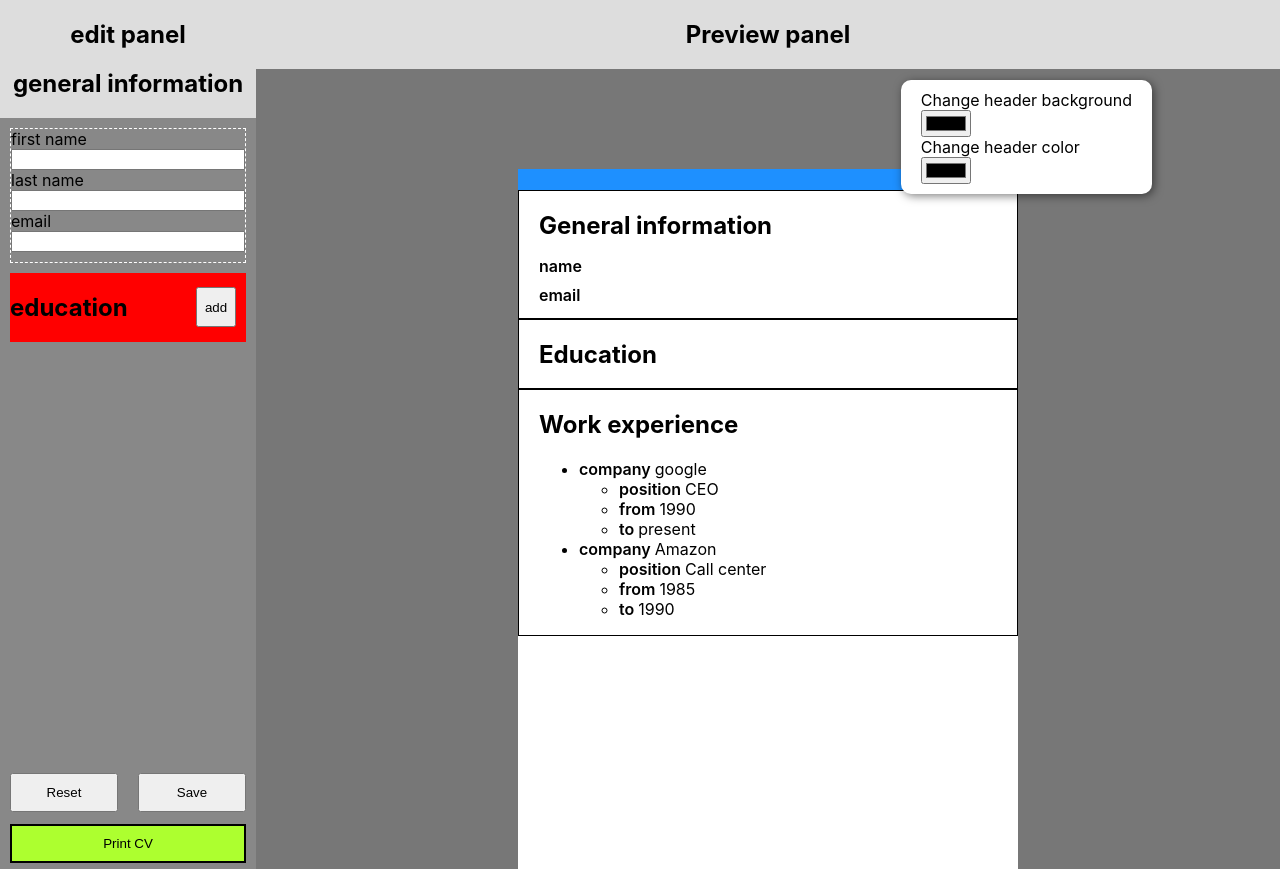
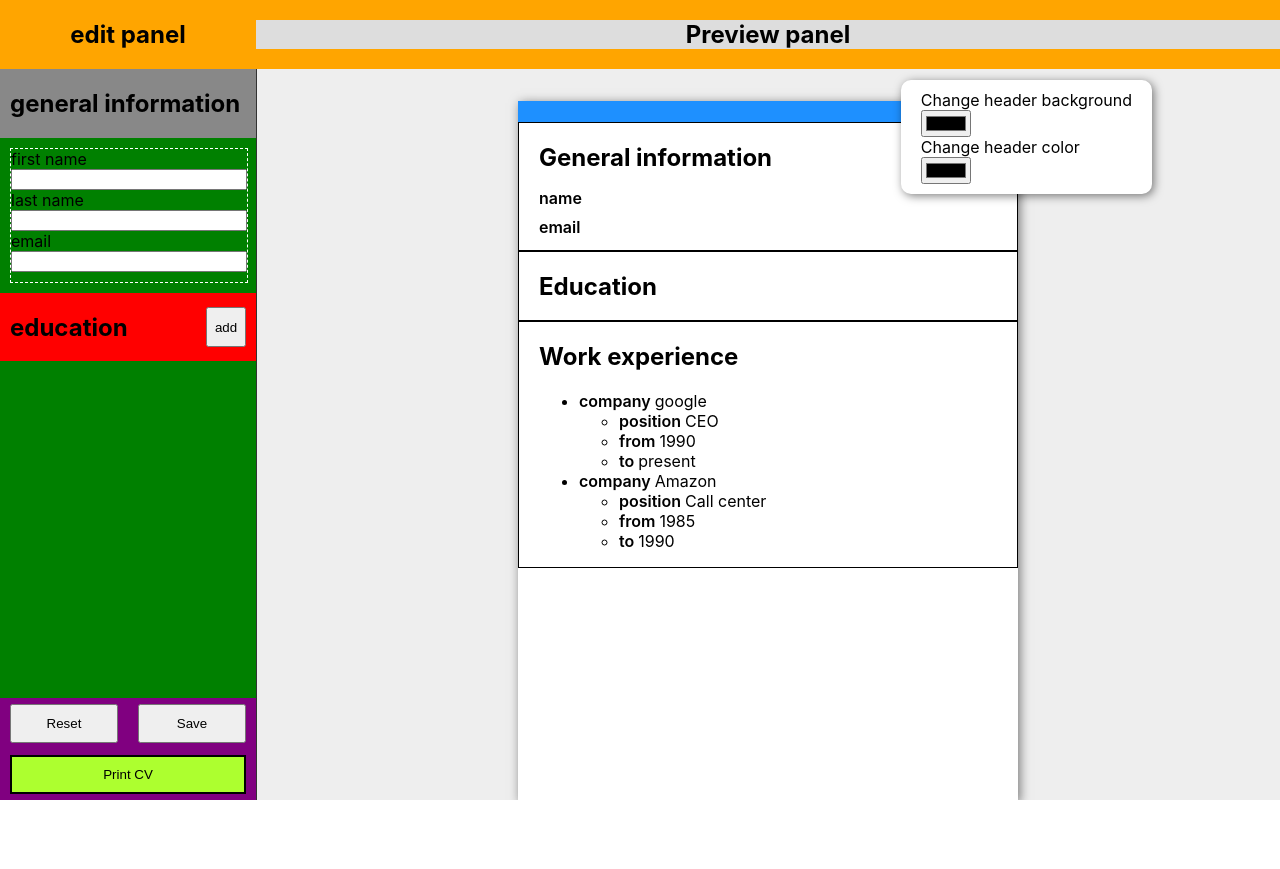
Before and after one commit to joeldevel/TOP-CV-application, a React (Create React App) app: page / in a window 1280 px wide. After the commit the page ends 800 px from the top, so only its background shows below. Built offline with nearby package versions, Linux system fonts and the light colour scheme.

Commit message:
adds fixed height sidenav styles

```diff
--- a/src/App.css
+++ b/src/App.css
@@ -1,8 +1,9 @@
 /* general
 ==============================================================================*/
 .app {
-  display: flex;
+  display: grid;
   min-height: 100vh;
+  grid-template-columns: 20vw auto;
 }
 
 button {
@@ -27,23 +28,49 @@ button {
 
 /*edit panel
 ==============================================================================*/
+
+.edit-panel {
+    background: pink;
+    display: flex;
+    flex-direction: column;
+    width: 20vw;
+    border-right: 1px solid #333;
+    height: 100vh;
+    position: relative;
+    top:0;
+    left: 0;
+}
+
 .edit-panel-section-header {
     display: flex;
     justify-content: space-between;
     background: red;
-    margin: 10px;
-    padding-right:10px;
+    /* margin: 10px; */
+    padding:0 10px;
+    position: sticky;
+    top: 0;
 }
-.edit-panel {
-  background: #888;
-  display: flex;
-  flex-direction: column;
-  width: 20vw;
-  /* overflow: scroll; */
+
+.panel-title-container {
+    background: orange;
+    width: 100%;
+    text-align: center;
+    position: sticky;
+    top: 0;
+}
+
+.edit-section-header {
+    background: #888;
+    padding:0 10px;
+    /* height: 100%; */
 }
 
 .sections-container {
-  /* overflow: scroll; */
+  background: green;
+  padding-bottom: 200px;
+  overflow-y: scroll;
+  overflow-x: hidden;
+  height: 100%;
 }
 
 .visible {
@@ -53,17 +80,22 @@ button {
 .hidden {
     display: none;
 }
+
 .edit-section {
   margin: 10px;
   border: 1px dashed #fff;
   padding-bottom: 10px;
+  /* flex: 1; */
+  width: calc(100% - 20px);
 }
 
 .controls-container {
-  display: flex;
-  flex-wrap: wrap;
-  /* background: red; */
-  margin-top: auto;
+    display: flex;
+    flex-wrap: wrap;
+    background: purple;
+    position: sticky;
+    bottom: 0;
+    left: 0;
 }
 
 .control-button {
@@ -80,6 +112,14 @@ button {
   border: 2px solid #000;
 }
 
+/* buttons
+==============================================================================*/
+.btn {
+    background: #fff;
+    border: 1px solid #000;
+    border-radius: 10px;
+}
+
 /* inputs
 ==============================================================================*/
 .input-group {
@@ -91,11 +131,14 @@ button {
 /* preview panel
 ==============================================================================*/
 .preview-panel {
-  background: #777;
+  background: #eee;
   flex:1;
   display: flex;
   flex-direction: column;
   align-items: center;
+  height: 100vh;
+  overflow-y: scroll;
+  /* padding-bottom: 1em; */
 }
 
 /*cv container
@@ -103,22 +146,27 @@ button {
 .cv-container {
   min-height: 700px;
   width: 500px;
-  background: #fff;
   display: flex;
   flex-direction: column;
-  margin-top: 100px;
+  margin-top: 2rem;
+  box-shadow: 2px 2px 10px rgba(0, 0, 0, 0.5);
 }
-
 
 .cv-header {
   background: dodgerblue;
   text-align: center;
 }
 
+.cv-body {
+    flex: 1;
+    background: #fff;
+}
+
 .cv-section {
   border: 1px solid black;
   padding-left: 20px;
 }
+
 .cv-section p {
   line-height: 0.8;
 }
@@ -137,8 +185,10 @@ button {
     border-radius: 10px;
     box-shadow: 2px 2px 10px rgba(0, 0, 0, 0.5);
 }
+
 /*edit section
 ==============================================================================*/
+
 .edit-section header {
   display: flex;
   justify-content: space-between;
@@ -169,6 +219,7 @@ button {
     display: flex;
     padding: 0 10px;
     justify-content: space-between;
+    align-items: center;
 }
 
 .education-item-header h3 {
@@ -199,5 +250,8 @@ button {
       border: 0px solid black;
       /* padding-left: 20px; */
     }
+    .cv-container {
+      box-shadow: none;
+    }
 
 }
--- a/src/App.js
+++ b/src/App.js
@@ -159,12 +159,12 @@ function App() {
   return (
     <div className="app">
         <div className="edit-panel">
-            <div className="panel-title">
+            <div className="panel-title-container">
                 <h2>edit panel</h2>
-                <header>
-                    <h2>general information</h2>
-                </header>
              </div>
+             <header class="edit-section-header">
+                 <h2>general information</h2>
+             </header>
              <div className="sections-container scrollable-content">
              <PanelSection
                      dataInputs={sections[0].data}
@@ -211,7 +211,7 @@ function App() {
         </div>
         {/* ======================= preview Panel ===================*/}
         <div className="preview-panel">
-            <div className="panel-title">
+            <div className="panel-title-container">
                 <h2 className="panel-title">Preview panel</h2>
             </div>
             <div className="bg-color-picker">
--- a/src/components/EducationPanelSection.jsx
+++ b/src/components/EducationPanelSection.jsx
@@ -10,10 +10,10 @@ function EducationPanelSection (props) {
         <div>
             <header className="education-item-header">
                 <h3>new education item</h3>
-                <button type="button" onClick={()=>props.removeEducation(edu.id)}>
+                <button className="btn"type="button" onClick={()=>props.removeEducation(edu.id)}>
                     remove
                 </button>
-                <button onClick={()=>setPanelIsVisible(pre => !pre)}>
+                <button className="btn" onClick={()=>setPanelIsVisible(pre => !pre)}>
                     {isPanelVisible? "hide": "show"}
                 </button>
             </header>
```
